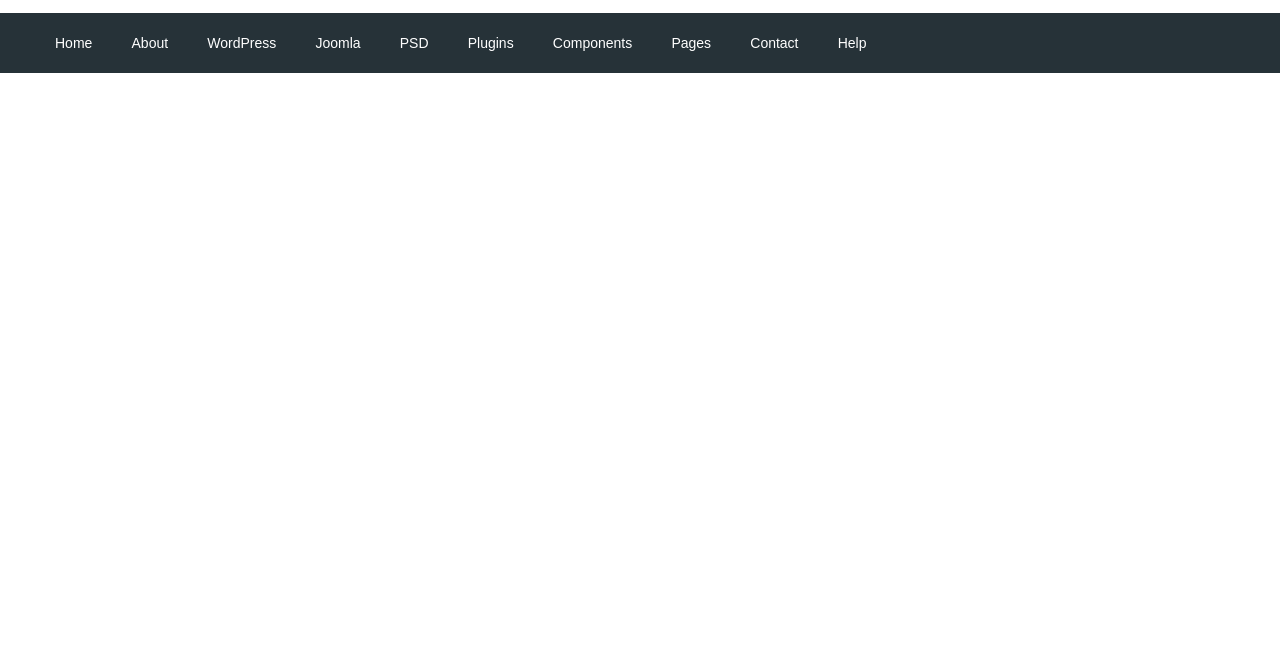
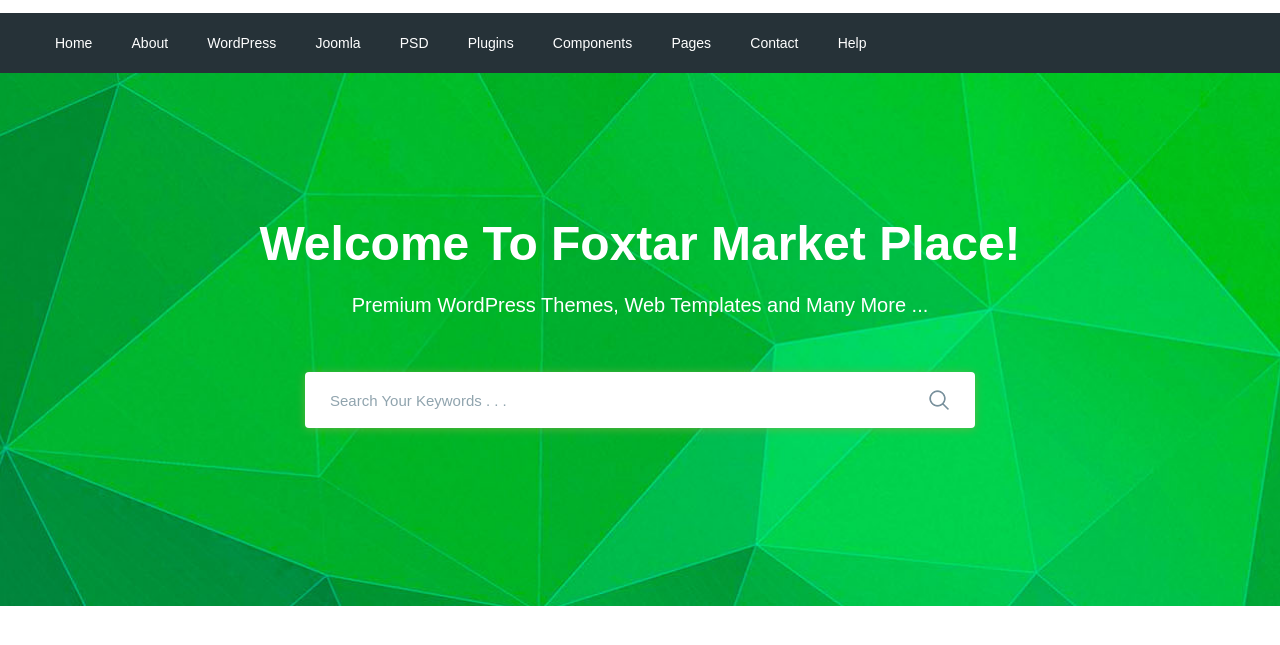
Before and after one commit to Podgornov-O/moderno, a website: page app/index.html in a window 1280 px wide. Shown: the part 77-722 px from the top of the page. Drawn offline with nearby package versions, Linux system fonts and the light colour scheme; files that its build step writes are made by us from their sources.

Commit message:
added search section

```diff
--- a/app/index.html
+++ b/app/index.html
@@ -76,6 +76,32 @@
         </div>
       </div>
     </header>
+    <section class="search" style="background-image: url(images/search-bg.jpg);">
+      <div class="container">
+        <div class="search__inner">
+          <div class="search__inner-title">
+            Welcome To Foxtar Market Place!
+          </div>
+          <div class="search__inner-text">
+            Premium WordPress Themes, Web Templates and Many More ...
+          </div>
+          <div class="search__inner-form">
+            <form>
+              <input type="text" placeholder="Search Your Keywords . . ." required>
+              <button type="submit">
+                <img src="images/icons/search.png" alt="search">
+              </button>
+            </form>
+          </div>
+        </div>
+      </div>
+    </section>
+
+
+
+
+
+
 
     <script src="https://ajax.googleapis.com/ajax/libs/jquery/3.6.0/jquery.min.js"></script>
     <script src="js/libs.min.js"></script>
--- a/app/scss/style.scss
+++ b/app/scss/style.scss
@@ -54,3 +54,60 @@
     font-size: 14px;
   }
 }
+
+.search{
+  background-repeat: no-repeat;
+  background-size: cover;
+  background-position: center;
+  min-height: 533px;
+}
+
+.search__inner{
+  padding: 135px 0 100px;
+  color: #fff;
+  text-align: center;
+  &-title{
+    font-size: 48px;
+    line-height: 72px;
+    font-weight: 700;
+    margin-bottom: 10px;
+  }
+  &-text{
+    font-size: 20px;
+    line-height: 30px;
+    font-weight: 500;
+    margin-bottom: 52px;
+  }
+  &-form{
+    max-width: 670px;
+    margin: 0 auto;
+    position: relative;
+    input{
+      display: block;
+      width: 100%;
+      height: 56px;
+      border-radius: 4px;
+      box-shadow: 0px 1px 10px 0px rgba(124, 178, 64, 0.75);
+      border: none;
+      font-size: 15px;
+      font-weight: 500;
+      outline: none;
+      padding-left: 25px;
+      padding-right: 60px;
+      &:focus{
+        border: 2px solid #3cc73c;
+      }
+      &::placeholder{
+        color: #90a4ae;
+        font-weight: 500;
+      }
+    }
+    button{
+      background-color: transparent;
+      position: absolute;
+      border: none;
+      right: 20px;
+      top: 17px;
+    }
+  }
+}
```
Also changed, not shown: app/images/icons/search.png (added), app/images/search-bg.jpg (added).
